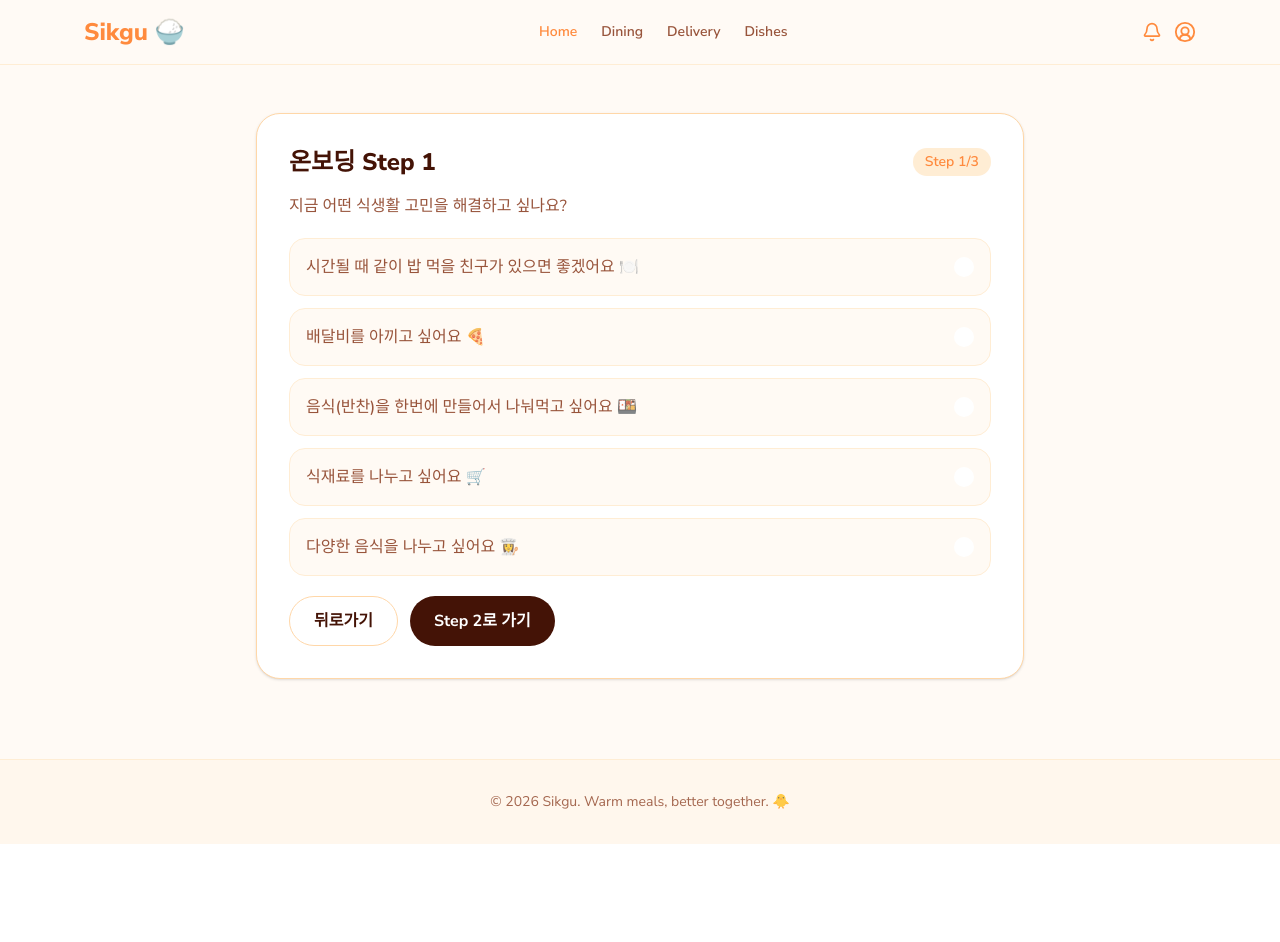
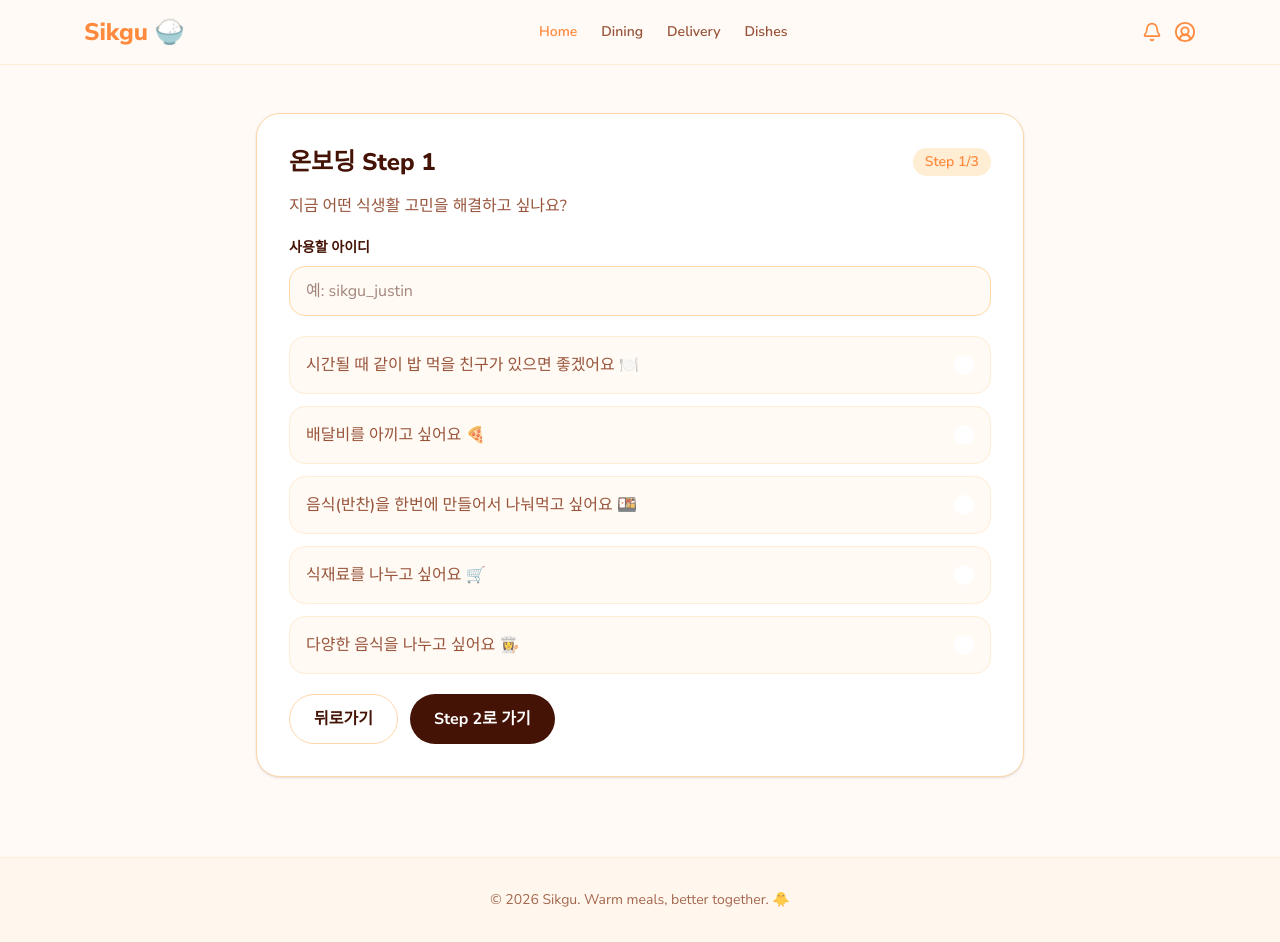
Before and after one commit to ChungJustin/hack26, a React (Vite) app: page / in a window 1280 px wide. Both pictures are taken after a click on the button "식구 시작하기 🐣". Before the commit the page ends 844 px from the top, so only its background shows below. Built offline with nearby package versions, Linux system fonts and the light colour scheme.

Commit message:
온보딩시 아이디

```diff
--- a/src/App.jsx
+++ b/src/App.jsx
@@ -1,4 +1,4 @@
-import { motion } from 'framer-motion'
+import { AnimatePresence, motion } from 'framer-motion'
 import { Bell, UserCircle2 } from 'lucide-react'
 import { useState } from 'react'
 import { useOnboardingStore } from './store/useOnboardingStore'
@@ -6,6 +6,7 @@ import { useOnboardingStore } from './store/useOnboardingStore'
 function App() {
   const [showOnboarding, setShowOnboarding] = useState(false)
   const [showMainFeed, setShowMainFeed] = useState(false)
+  const [stepDirection, setStepDirection] = useState(1)
   const {
     step,
     setStep,
@@ -13,12 +14,14 @@ function App() {
     stepTwoOptions,
     selectedNeeds,
     selectedTalents,
+    userId,
     location,
     customNeed,
     toggleNeed,
     toggleTalent,
     setLocation,
     setCustomNeed,
+    setUserId,
   } = useOnboardingStore()
 
   return (
@@ -143,13 +146,40 @@ function App() {
                 Step {step}/3
               </span>
             </div>
-            <p className="mb-5 text-orange-900/80">
+            <AnimatePresence mode="wait" custom={stepDirection}>
+              <motion.div
+                key={step}
+                custom={stepDirection}
+                initial={{ opacity: 0, x: stepDirection > 0 ? 42 : -42 }}
+                animate={{ opacity: 1, x: 0 }}
+                exit={{ opacity: 0, x: stepDirection > 0 ? -42 : 42 }}
+                transition={{ duration: 0.22 }}
+                className="space-y-5"
+              >
+                <p className="text-orange-900/80">
                   {step === 1
                     ? '지금 어떤 식생활 고민을 해결하고 싶나요?'
                     : step === 2
                       ? '당신이 식구에게 기여할 수 있는 강점은 무엇인가요?'
                       : '어디에서 식구를 찾고 싶은지 생활권 위치를 입력해 주세요.'}
                 </p>
+
+                {step === 1 && (
+                  <div className="space-y-2">
+                    <label htmlFor="userId" className="block text-sm font-semibold text-orange-950">
+                      사용할 아이디
+                    </label>
+                    <input
+                      id="userId"
+                      type="text"
+                      value={userId}
+                      onChange={(event) => setUserId(event.target.value)}
+                      placeholder="예: sikgu_justin"
+                      className="w-full rounded-2xl border border-orange-200 bg-orange-50/60 px-4 py-3 text-orange-950 outline-none transition focus:border-primary focus:bg-white"
+                    />
+                  </div>
+                )}
+
                 {step < 3 ? (
                   <div className="grid gap-3">
                     {(step === 1 ? stepOneOptions : stepTwoOptions).map((option) => {
@@ -213,6 +243,8 @@ function App() {
                     </div>
                   </div>
                 )}
+              </motion.div>
+            </AnimatePresence>
             <div className="mt-5 flex gap-3">
               <button
                 type="button"
@@ -221,6 +253,7 @@ function App() {
                     setShowOnboarding(false)
                     return
                   }
+                  setStepDirection(-1)
                   setStep(step - 1)
                 }}
                 className="rounded-full border border-orange-200 bg-white px-6 py-3 font-bold text-orange-950 transition hover:bg-orange-50"
@@ -231,6 +264,7 @@ function App() {
                 type="button"
                 onClick={() => {
                   if (step < 3) {
+                    setStepDirection(1)
                     setStep(Math.min(step + 1, 3))
                     return
                   }
--- a/src/store/useOnboardingStore.js
+++ b/src/store/useOnboardingStore.js
@@ -22,6 +22,7 @@ export const useOnboardingStore = create((set) => ({
   stepTwoOptions: STEP_TWO_OPTIONS,
   selectedNeeds: [],
   selectedTalents: [],
+  userId: '',
   location: '',
   customNeed: '',
   toggleNeed: (id) =>
@@ -38,6 +39,7 @@ export const useOnboardingStore = create((set) => ({
     })),
   setLocation: (location) => set({ location }),
   setCustomNeed: (customNeed) => set({ customNeed }),
+  setUserId: (userId) => set({ userId }),
   setStep: (step) => set({ step }),
 }))
 
```
Lines whose indentation alone changed are shown as unchanged.
